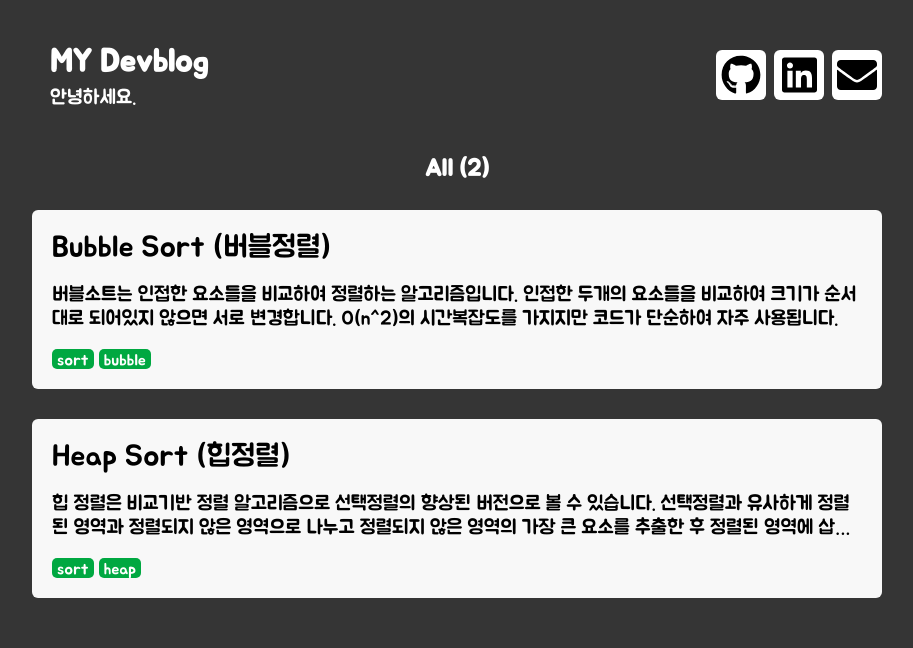
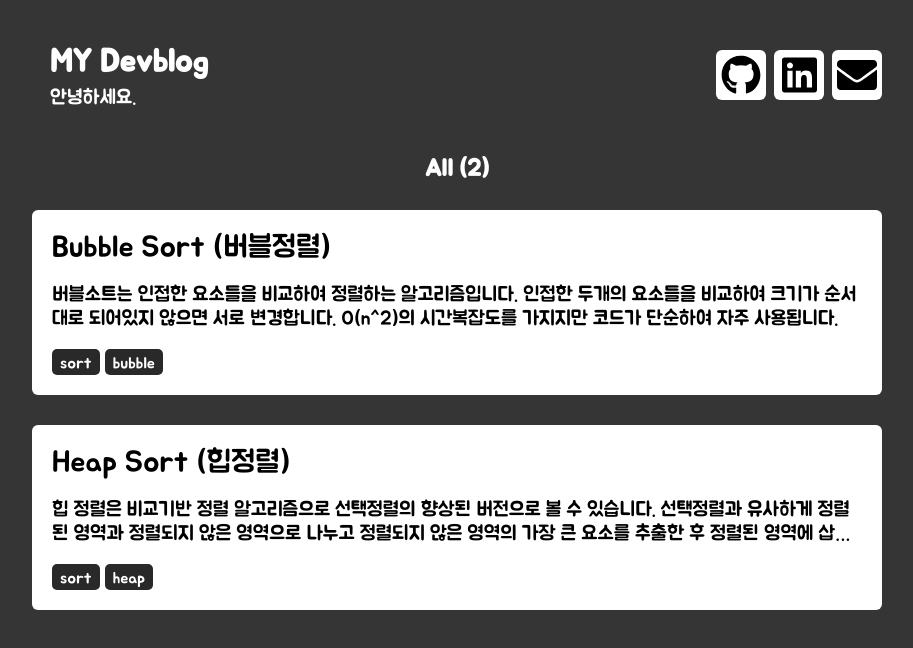
Before and after one commit to minyong-jeong/blog, a React (Create React App) app: page / in a window 1280 px wide. Shown: the top 648 px of the page, without its empty margins (183-1096 px from the left). Built offline with nearby package versions, Linux system fonts and the light colour scheme.

Commit message:
Change card css

```diff
--- a/src/components/Card/Card.scss
+++ b/src/components/Card/Card.scss
@@ -3,7 +3,7 @@
     width: 100%;
     max-width: 850px;
     margin: 10px 10px 20px 10px;
-    background-color: rgb(248, 248, 248);
+    background-color: white;
     color: black;
     padding: 20px;
     border-radius: 6px;
@@ -40,12 +40,17 @@
         flex-direction: row;
 
         .tag {
-            padding: 2px 5px 2px 5px;
+            padding: 5px 8px 5px 8px;
             color:white;
-            background-color: rgb(0, 168, 65);
+            background-color: rgb(41, 41, 41);
             margin-right: 5px;
             border-radius: 5px;
             cursor: pointer;
+            transition: 0.2s;
+
+            &:hover {
+                background-color: rgb(83, 83, 83);
+            }
         }
     }
 }
--- a/src/components/Post/Post.scss
+++ b/src/components/Post/Post.scss
@@ -3,14 +3,18 @@
     height: 100%;
     margin: 0 auto;
     padding: 5px 30px 30px 30px;
-    background-color: rgb(248, 248, 248);
+    background-color: white;
     color: black;
     border-radius: 6px;
 }
 
 .markdown {
-    p {
-        margin: 2px 0 2px 0;
+    h1, h2, h3, h4, h5 {
+        margin: 30px 0px;
+    }
+
+    hr {
+        margin: 30px 0;
     }
 }
 
```
